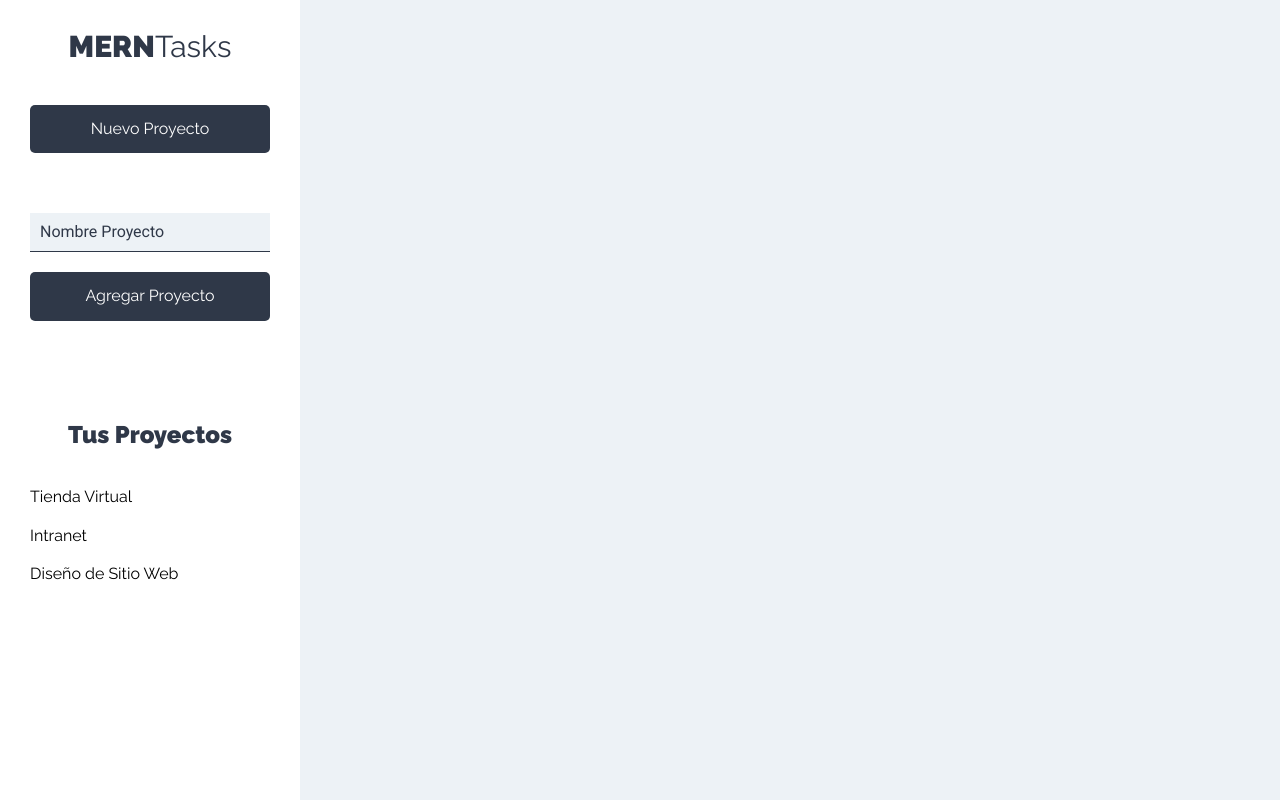
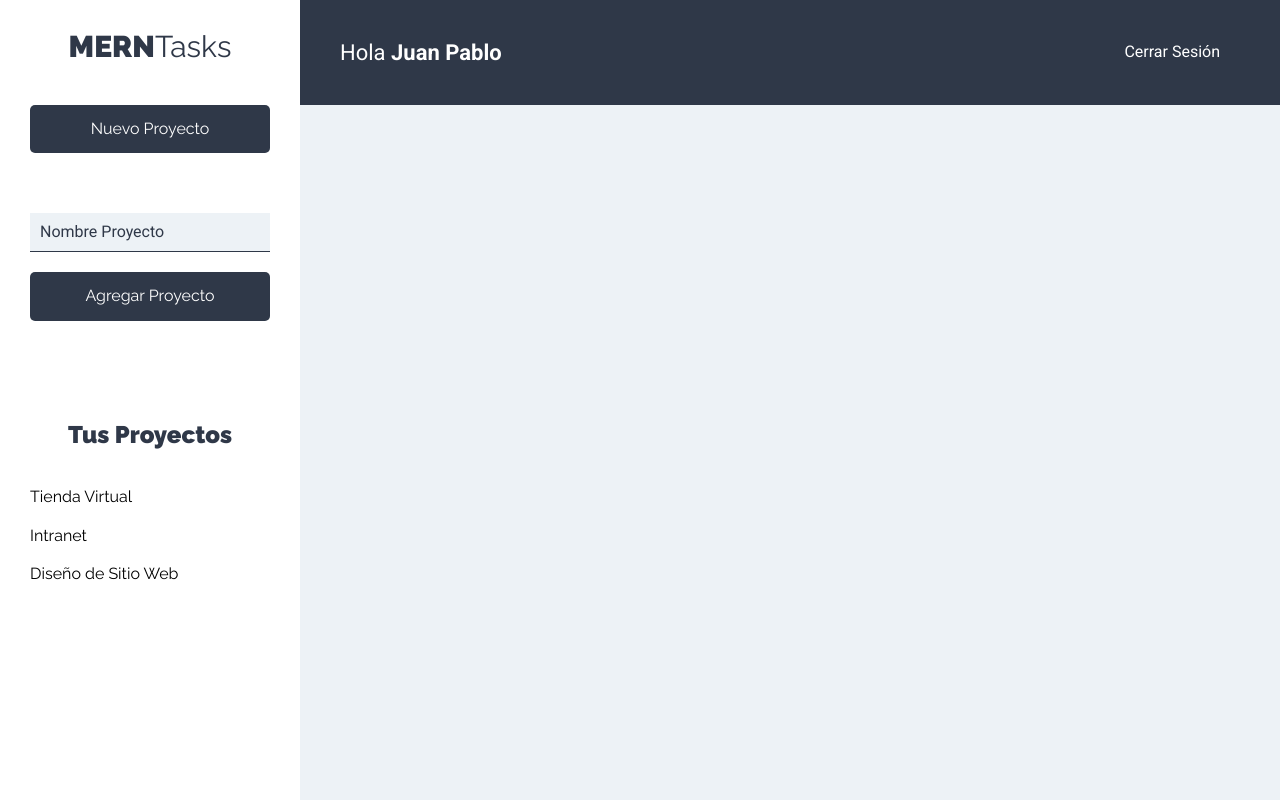
Before and after one commit to javierc22/mern-tasks-client, a React (Create React App) app: page /proyectos in a window 1280 px wide. Built offline with nearby package versions, Linux system fonts and the light colour scheme.

Commit message:
Creando el header

```diff
--- /dev/null
+++ b/src/components/layout/Header.jsx
@@ -0,0 +1,15 @@
+import React from 'react';
+
+const Header = () => {
+  return (
+    <header className="j-app-header">
+      <p className="j-name-user">Hola <span>Juan Pablo</span> </p>
+
+      <nav className="j-nav-main">
+        <a href="#!">Cerrar Sesión</a>
+      </nav>
+    </header>
+  );
+}
+
+export default Header;
--- a/src/components/proyects/Proyects.jsx
+++ b/src/components/proyects/Proyects.jsx
@@ -1,5 +1,6 @@
 import React from 'react';
 import Sidebar from '../layout/Sidebar';
+import Header from '../layout/Header';
 
 const Proyects = () => {
   return (
@@ -7,6 +8,8 @@ const Proyects = () => {
       <Sidebar />
 
       <div className="j-section-main">
+        <Header />
+
         <main>
           <div className="j-container-tasks">
 
--- a/src/index.css
+++ b/src/index.css
@@ -98,7 +98,7 @@ a {
       background-color: var(--white);
       flex: 0 0 300px;
   }
-  .section-main {
+  .j-section-main {
       flex: 1;
   }
 
@@ -133,9 +133,10 @@ aside  {
   line-height: 1.5;
   font-weight: 300;
 }
-.app-header {
+.j-app-header {
   display: flex;
   justify-content: space-between;
+  align-items: center;
   background-color: var(--grey2);
   padding: 4rem;
 }
```
